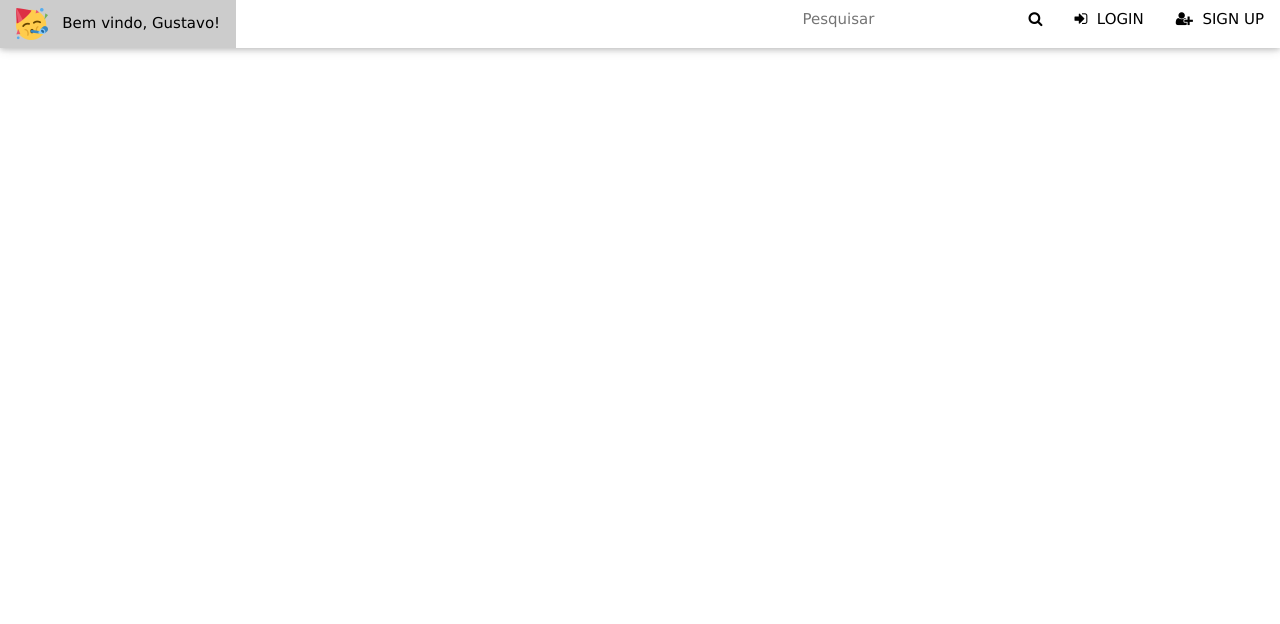
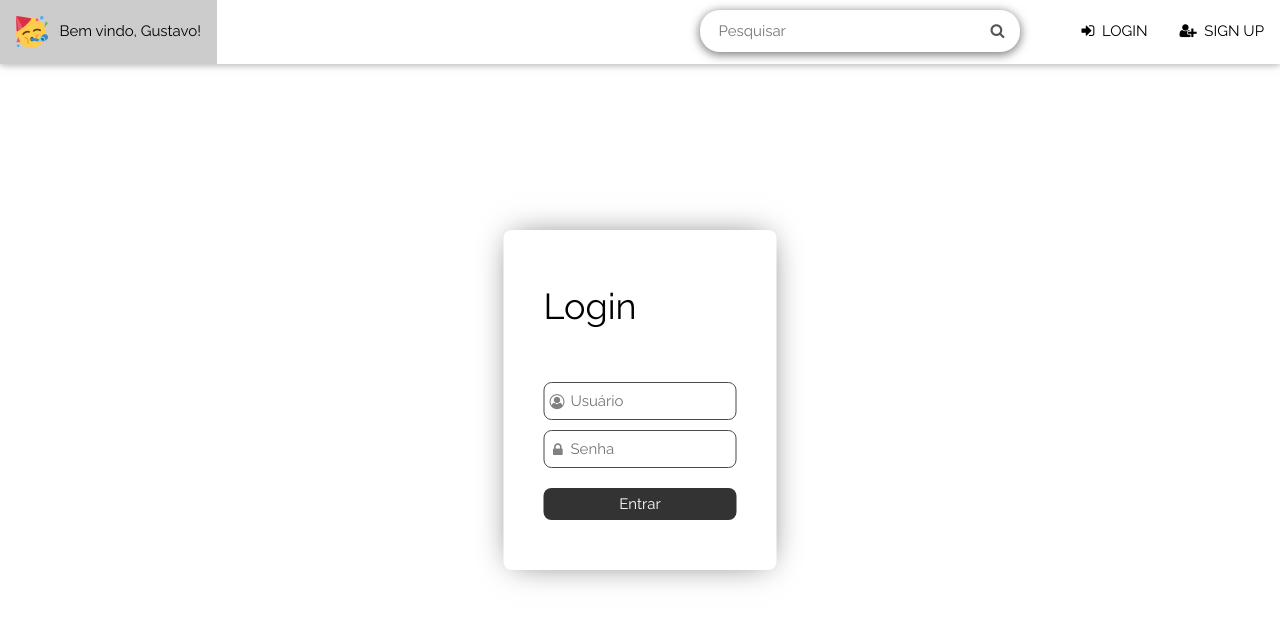
Before and after one commit to nibst/Etapa3EN-SW, a Flask app: page /login in a window 1280 px wide. Shown: the top 624 px of the page. Run offline with Flask 2, Linux system fonts and the light colour scheme.

Commit message:
bug fix e alteracao de nome registro para register

```diff
--- a/templates/layout.html
+++ b/templates/layout.html
@@ -8,7 +8,6 @@
         - página de pesquisa de pessoas
         - página de scan do qr code
         - página de emitir o certificado
-
         outros:
         - ver se tem outra paleta de cores melhor
         - ver se tem outra fonte melhor
@@ -25,7 +24,7 @@
     <link rel="stylesheet" href="https://www.w3schools.com/w3css/4/w3.css">
     <link rel="stylesheet" href="https://fonts.googleapis.com/css?family=Raleway">
     <link rel="stylesheet" href="https://cdnjs.cloudflare.com/ajax/libs/font-awesome/4.7.0/css/font-awesome.min.css">
-    <link rel="stylesheet" href="images/styles.css">
+    <link rel="stylesheet" href="images/index.css">
     {% if title %}
     <title>{{ title }}</title>
     {% else %}
@@ -50,7 +49,7 @@
 
                 <a href="{{ url_for('login') }}" class="w3-bar-item w3-button"><i class="fa fa-sign-in"></i>
                     &nbspLOGIN</a>
-                <a href="{{ url_for('registro') }}" class="w3-bar-item w3-button"><i class="fa fa-user-plus"></i>
+                <a href="{{ url_for('register') }}" class="w3-bar-item w3-button"><i class="fa fa-user-plus"></i>
                     &nbspSIGN UP</a>
             </div>
         </div>
--- a/templates/login.html
+++ b/templates/login.html
@@ -1,4 +1,23 @@
 {% extends "layout.html" %}
 {% block content %}
-
+ <!-- Header -->
+ <form action="{{ url_for('login')}}" method="post">
+    <header class="image">
+        <!-- Login form -->
+        <div class="w3-display-middle">
+            <div id="login" class="w3-card-4 w3-round-large">
+                <h1 style="transform: translateY(-20px);">Login</h1>
+                <div class="input">
+                    <input id="user" type="text" name="username" placeholder="Usuário" required>
+                    <span class="fa fa-user-circle-o icon" style="left: 6px; top: 45%;"></span><br>
+                </div>
+                <div class="input">
+                    <input id="passw" type="password" name="password" placeholder="Senha" required>
+                    <span class="fa fa-lock icon" style="left: 9.5px; top: 46%;"></span><br>
+                </div>
+                <button type="submit">Entrar</button>
+            </div>
+        </div>
+    </header>
+ </form>
 {% endblock content %}
--- a/templates/registro.html
+++ /dev/null
@@ -1,4 +0,0 @@
-{% extends "layout.html" %}
-{% block content %}
-
-{% endblock content %}
```
Also changed, not shown: templates/register.html (added, +29 -0 lines).
